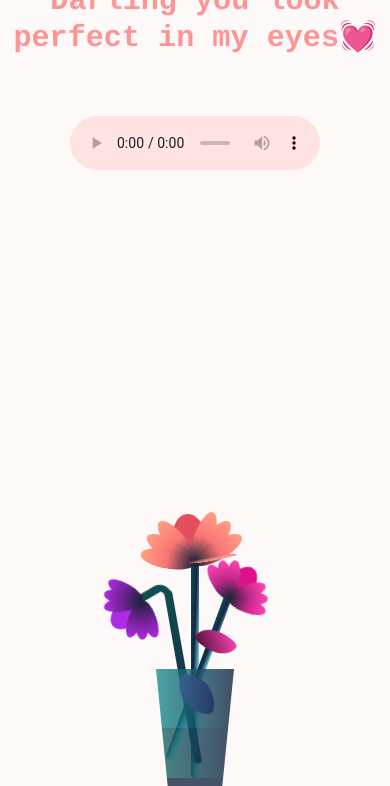
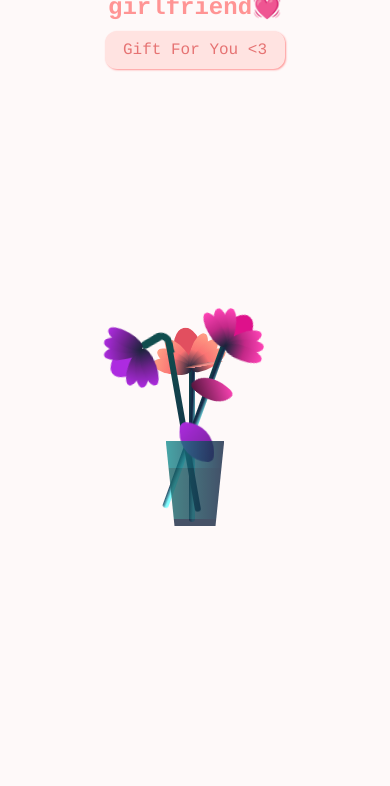
Before and after one commit to povabhi/Please-Please-Please, a plain HTML site: page lastpage.html in a window 390 px wide. Shown: the part 179-965 px from the top of the page. After the commit the page ends 844 px from the top, so only its background shows below. Drawn offline with Linux system fonts and the light colour scheme.

Commit message:
Hide audio controls and implement play functionality for background audio in multiple pages

```diff
--- a/css/flower.css
+++ b/css/flower.css
@@ -271,15 +271,11 @@ body{
 }
 
 audio {
-    width: 400%; /* Adjust width as needed */
-    max-width: 250px; /* Set a maximum width */
-    margin-top: 10px; /* Add some space at the top */
+    display: none; /* Hide the audio element */
 }
 
-audio::-webkit-media-controls-panel {
-    background-color: #ffe3e1;
-}
-
+/* Remove the custom styles for audio controls */
+audio::-webkit-media-controls-panel,
 audio::-webkit-media-controls-play-button,
 audio::-webkit-media-controls-volume-slider,
 audio::-webkit-media-controls-timeline,
@@ -287,7 +283,7 @@ audio::-webkit-media-controls-current-time-display,
 audio::-webkit-media-controls-time-remaining-display,
 audio::-webkit-media-controls-mute-button,
 audio::-webkit-media-controls-fullscreen-button {
-    color: #000000; /* Change the control icons color */
+    display: none;
 }
 
 @keyframes open-flower{
@@ -386,3 +382,85 @@ audio::-webkit-media-controls-fullscreen-button {
         transform:translate(-36vmin,1.1vmin) rotateY(-80deg) rotateX(35deg);
     }
 }
+
+.button {
+  padding: 10px 20px;
+  font-size: 18px;
+  cursor: pointer;
+  margin: 10px;
+  font-family: "courier";
+  margin-bottom: 20px;
+  background-color: #ffe3e1;
+  color: #e67373;
+  border-radius: 12px;
+  border: 2px solid #ffe3e1;
+  box-shadow: 1px 1px 2px #ff9494;
+  transition: 0.3s;
+}
+
+.button:hover {
+  background-color: #ff9494;
+  color: #ffe3e1;
+  border: 2px solid #ff9494;
+  box-shadow: 1px 1px 2px #ffe3e1;
+}
+
+@media (max-width: 768px) {
+  body {
+    font-size: 14px; /* Adjust font size for smaller screens */
+  }
+
+  #thankyou {
+    font-size: 24px; /* Adjust font size for smaller screens */
+    margin-bottom: 100px; /* Adjust bottom margin */
+  }
+
+  .button {
+    padding: 8px 16px;
+    font-size: 16px;
+  }
+
+  .flower {
+    height: 40vh; /* Adjust height for smaller screens */
+  }
+
+  .flower__glass {
+    width: 15vmin;
+    height: 22vmin;
+  }
+
+  .flower__line {
+    width: 1.5vmin;
+    height: 40vmin;
+  }
+
+  .flower__leaf {
+    width: 4vmin;
+    height: 10vmin;
+  }
+
+  .flower__leaf--1 {
+    width: 8vmin;
+    height: 10vmin;
+  }
+
+  .flower__leaf--8 {
+    width: 10vmin;
+    height: 9vmin;
+  }
+
+  .f-wrapper {
+    left: 40%;
+    bottom: 1vmin;
+  }
+
+  .f-wrapper--2 {
+    left: 45%;
+    bottom: 4%;
+  }
+
+  .f-wrapper--3 {
+    left: 25%;
+    bottom: 4%;
+  }
+}
--- a/lastpage.html
+++ b/lastpage.html
@@ -8,12 +8,12 @@
   </head>
   <body>
     <div id="thankyou">
-      <b>Thank you for being my girlfriend💓</b>
-      <h6>Darling you look perfect in my eyes💓</h6><br>
-      <audio controls autoplay loop>
+      <b>Thank you for being my girlfriend💓</b> <br>
+      <audio id="background-audio" autoplay loop style="display: none;">
         <source src="ed.weba" type="audio/mpeg" />
         Your browser does not support the audio element.
       </audio>
+      <button class="button" onclick="playAudioAndChangeText()">Gift For You &lt;3 </button>
     </div>
     <div class="flower">
       <div class="f-wrapper">
@@ -66,5 +66,11 @@
       <div class="flower__glass"></div>
 
     </div>
+    <script>
+      function playAudioAndChangeText() {
+        document.getElementById('background-audio').play();
+        document.querySelector('.button').innerText = 'Darling you look perfect in my eyes💓';
+      }
+    </script>
   </body>
 </html>
```
Also changed, not shown: css/valentine.css (+19 -0 lines), index.html (+19 -1 lines), thankyou.html (+16 -1 lines), 1 other file.
